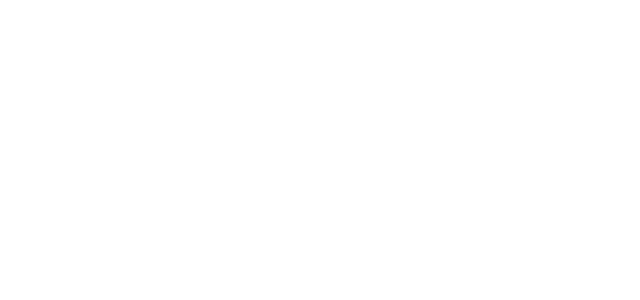
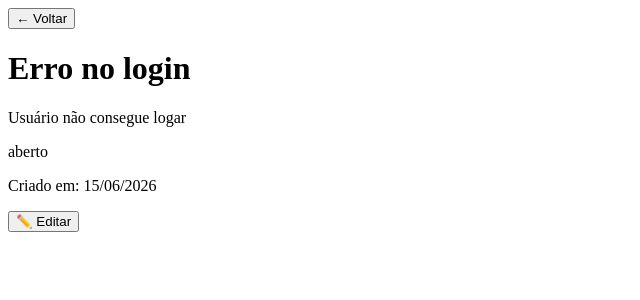
Before and after one commit to Epo-ky/ticket-system, an Angular app: page /tickets/1 in a window 1280 px wide. Before the commit this address led to /. Shown: the top 300 px of the page, without its empty margins (0-640 px from the left). Built offline with nearby package versions, Linux system fonts and the light colour scheme.

Commit message:
feat: ticket detail page with edit and ver detalhes button

```diff
--- a/src/app/app.routes.ts
+++ b/src/app/app.routes.ts
@@ -1,9 +1,12 @@
 import { Routes } from '@angular/router';
 import {TicketList} from './pages/ticket-list/ticket-list';
 import { TicketForm } from './pages/ticket-form/ticket-form';
+import { TicketDetail } from './pages/ticket-detail/ticket-detail';
+
 
 export const routes: Routes = [
   { path: '', redirectTo: 'tickets', pathMatch: 'full' },
   { path: 'tickets', component: TicketList },
-  { path: 'tickets/novo', component: TicketForm }
+  { path: 'tickets/novo', component: TicketForm },
+  { path: 'tickets/:id', component: TicketDetail }
 ];
--- /dev/null
+++ b/src/app/pages/ticket-detail/ticket-detail.html
@@ -0,0 +1,23 @@
+<div class="detail-container" *ngIf="ticket">
+  <button (click)="voltar()">← Voltar</button>
+
+  <div *ngIf="!editando">
+    <h1>{{ ticket.titulo }}</h1>
+    <p>{{ ticket.descricao }}</p>
+    <span class="status">{{ ticket.status }}</span>
+    <p class="data">Criado em: {{ ticket.criadoEm | date:'dd/MM/yyyy' }}</p>
+    <button (click)="editar()">✏️ Editar</button>
+  </div>
+
+  <div *ngIf="editando">
+    <input [(ngModel)]="tituloEdit" />
+    <textarea [(ngModel)]="descricaoEdit"></textarea>
+    <button (click)="salvar()">Salvar</button>
+    <button (click)="cancelar()">Cancelar</button>
+  </div>
+</div>
+
+<div *ngIf="!ticket">
+  <p>Ticket não encontrado.</p>
+  <button (click)="voltar()">← Voltar</button>
+</div>
--- /dev/null
+++ b/src/app/pages/ticket-detail/ticket-detail.ts
@@ -0,0 +1,52 @@
+import { Component, OnInit } from '@angular/core';
+import { CommonModule } from '@angular/common';
+import { ActivatedRoute, Router } from '@angular/router';
+import { TicketService } from '../../services/ticket';
+import { Ticket } from '../../models/ticket.model';
+import { FormsModule } from '@angular/forms';
+
+@Component({
+  selector: 'app-ticket-detail',
+  standalone: true,
+  imports: [CommonModule, FormsModule],
+  templateUrl: './ticket-detail.html',
+  styleUrl: './ticket-detail.css'
+})
+export class TicketDetail implements OnInit {
+  ticket: Ticket | undefined;
+
+  constructor(
+    private route: ActivatedRoute,
+    private ticketService: TicketService,
+    private router: Router
+  ) {}
+
+  ngOnInit() {
+    const id = Number(this.route.snapshot.paramMap.get('id'));
+    this.ticket = this.ticketService.getTickets().find(t => t.id === id);
+  }
+
+  voltar() {
+    this.router.navigate(['/tickets']);
+  }
+
+  editando = false;
+  tituloEdit = '';
+  descricaoEdit = '';
+
+editar() {
+  this.editando = true;
+  this.tituloEdit = this.ticket!.titulo;
+  this.descricaoEdit = this.ticket!.descricao;
+}
+
+salvar() {
+  this.ticket!.titulo = this.tituloEdit;
+  this.ticket!.descricao = this.descricaoEdit;
+  this.editando = false;
+}
+
+cancelar() {
+  this.editando = false;
+}
+}
--- a/src/app/pages/ticket-list/ticket-list.html
+++ b/src/app/pages/ticket-list/ticket-list.html
@@ -11,6 +11,7 @@
       <div class="card" *ngFor="let ticket of abertos" cdkDrag>
         <h3>{{ ticket.titulo }}</h3>
         <p>{{ ticket.descricao }}</p>
+        <button [routerLink]="['/tickets', ticket.id]">Ver detalhes</button>
       </div>
     </div>
 
@@ -22,6 +23,7 @@
       <div class="card" *ngFor="let ticket of emAndamento" cdkDrag>
         <h3>{{ ticket.titulo }}</h3>
         <p>{{ ticket.descricao }}</p>
+        <button [routerLink]="['/tickets', ticket.id]">Ver detalhes</button>
       </div>
     </div>
 
@@ -33,6 +35,7 @@
       <div class="card" *ngFor="let ticket of fechados" cdkDrag>
         <h3>{{ ticket.titulo }}</h3>
         <p>{{ ticket.descricao }}</p>
+        <button [routerLink]="['/tickets', ticket.id]">Ver detalhes</button>
       </div>
     </div>
   </div>
--- a/src/app/pages/ticket-list/ticket-list.ts
+++ b/src/app/pages/ticket-list/ticket-list.ts
@@ -41,6 +41,12 @@ drop(event: CdkDragDrop<Ticket[]>) {
       event.previousIndex,
       event.currentIndex
     );
+
+    const ticket = event.container.data[event.currentIndex];
+
+    if (event.container.data === this.abertos) ticket.status = 'aberto';
+    else if (event.container.data === this.emAndamento) ticket.status = 'em_andamento';
+    else if (event.container.data === this.fechados) ticket.status = 'fechado';
   }
 }
 }
```
Also changed, not shown: src/app/pages/ticket-detail/ticket-detail.css (added), 1 other file (tests, documents, lock files or other folders).
